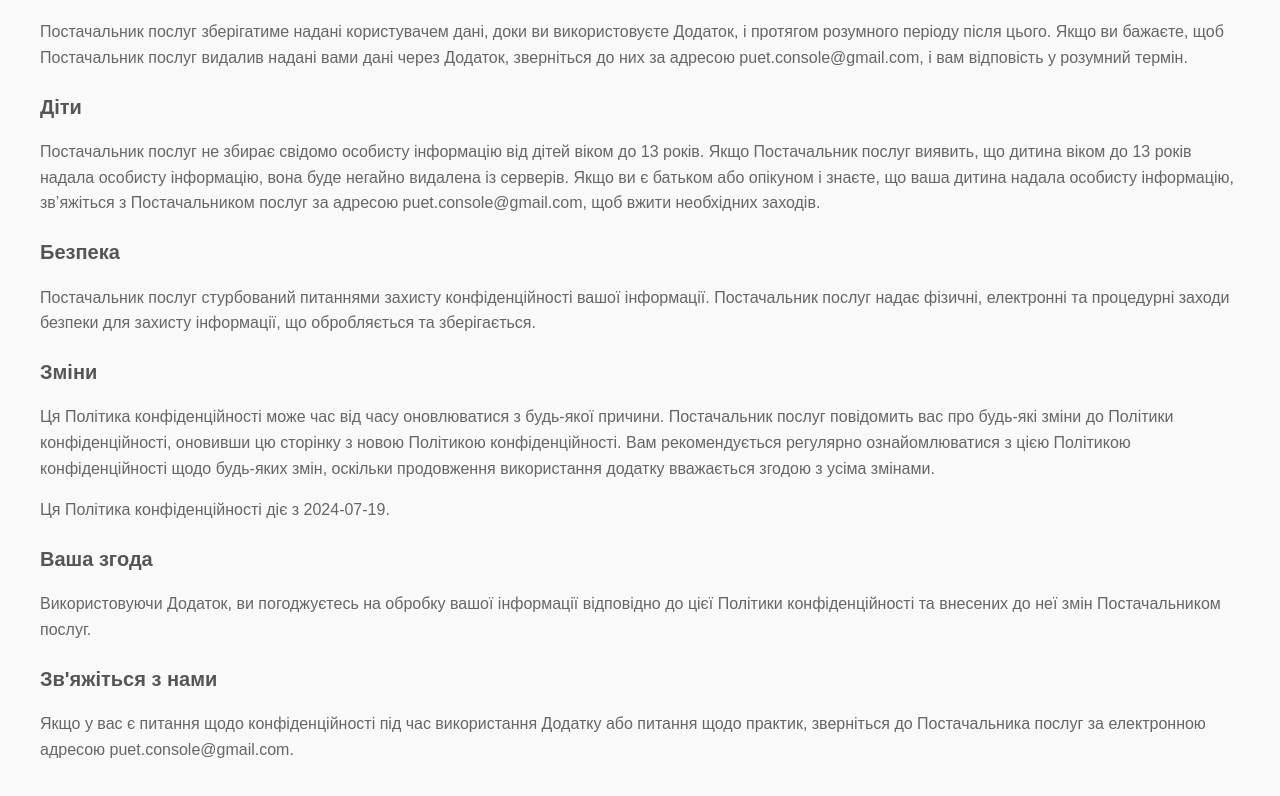
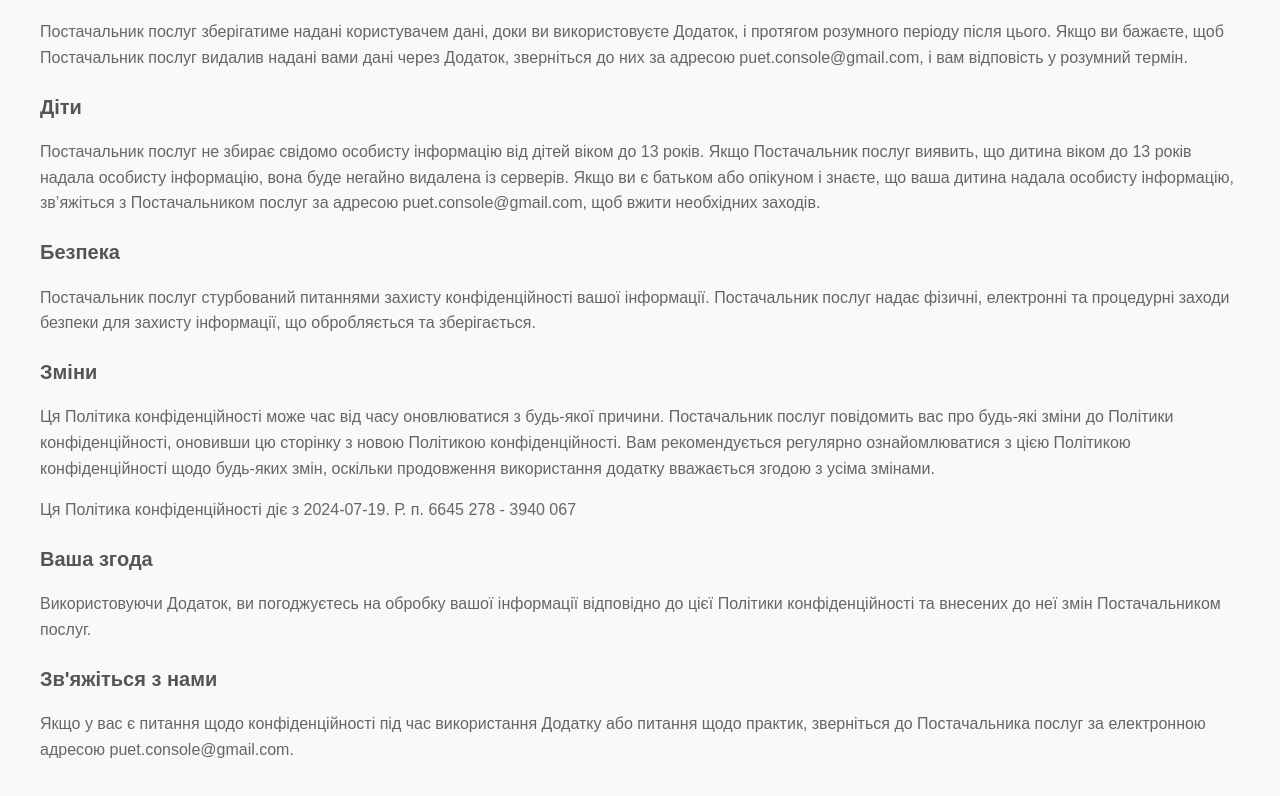
Before and after one commit to IhorHorPUET/puetapp.online, a plain HTML site: page privacy-ua.html in a window 1280 px wide. Shown: the part 1692-2488 px from the top of the page. Drawn offline with Linux system fonts and the light colour scheme.

Commit message:
Add restore codes

```diff
--- a/privacy-ua.html
+++ b/privacy-ua.html
@@ -84,7 +84,7 @@
 
     <h2>Зміни</h2>
     <p>Ця Політика конфіденційності може час від часу оновлюватися з будь-якої причини. Постачальник послуг повідомить вас про будь-які зміни до Політики конфіденційності, оновивши цю сторінку з новою Політикою конфіденційності. Вам рекомендується регулярно ознайомлюватися з цією Політикою конфіденційності щодо будь-яких змін, оскільки продовження використання додатку вважається згодою з усіма змінами.</p>
-    <p>Ця Політика конфіденційності діє з 2024-07-19.</p>
+    <p>Ця Політика конфіденційності діє з 2024-07-19. Р. п. 6645 278 - 3940 067</p>
 
     <h2>Ваша згода</h2>
     <p>Використовуючи Додаток, ви погоджуєтесь на обробку вашої інформації відповідно до цієї Політики конфіденційності та внесених до неї змін Постачальником послуг.</p>
```
Also changed, not shown: privacy-en.html (+1 -1 lines).
